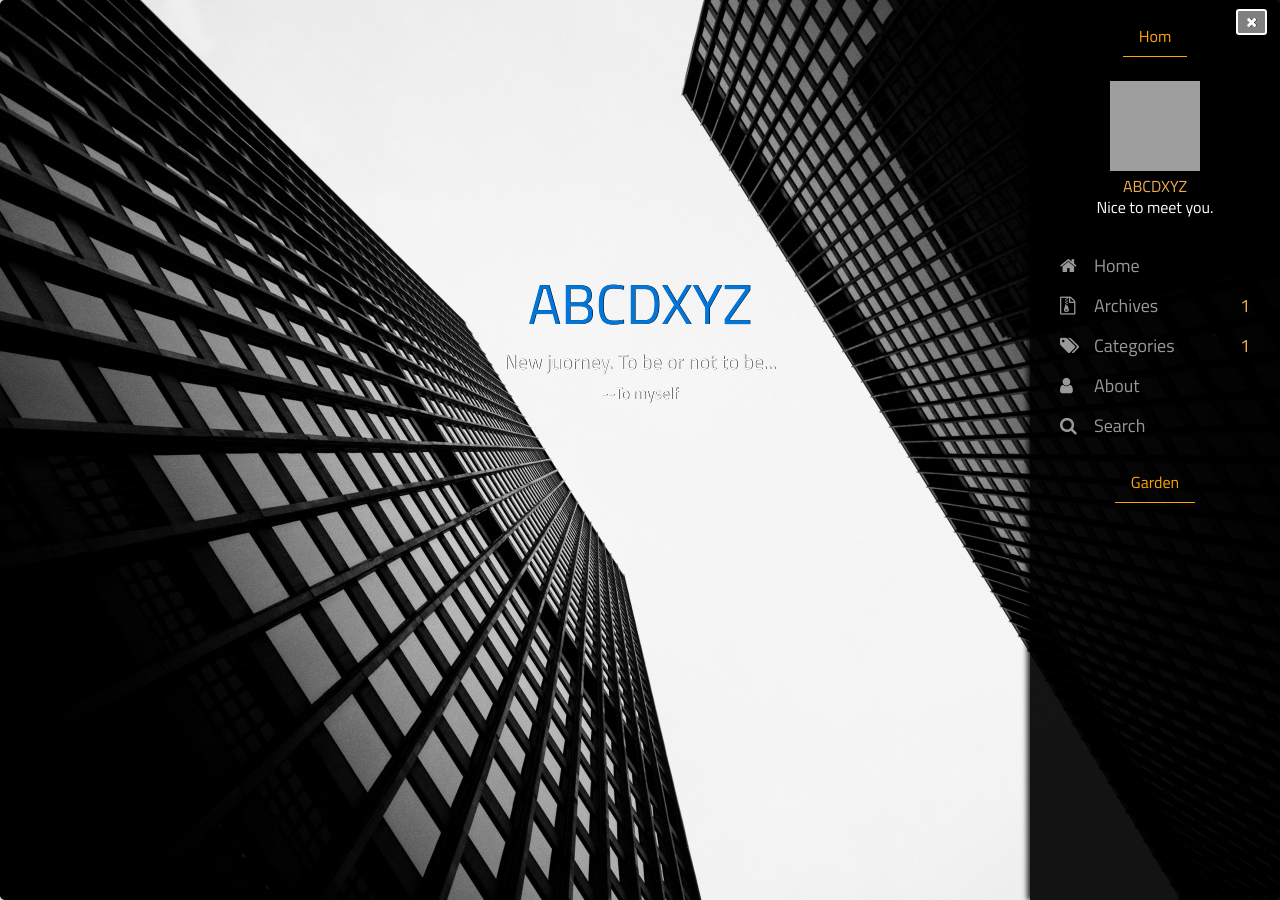
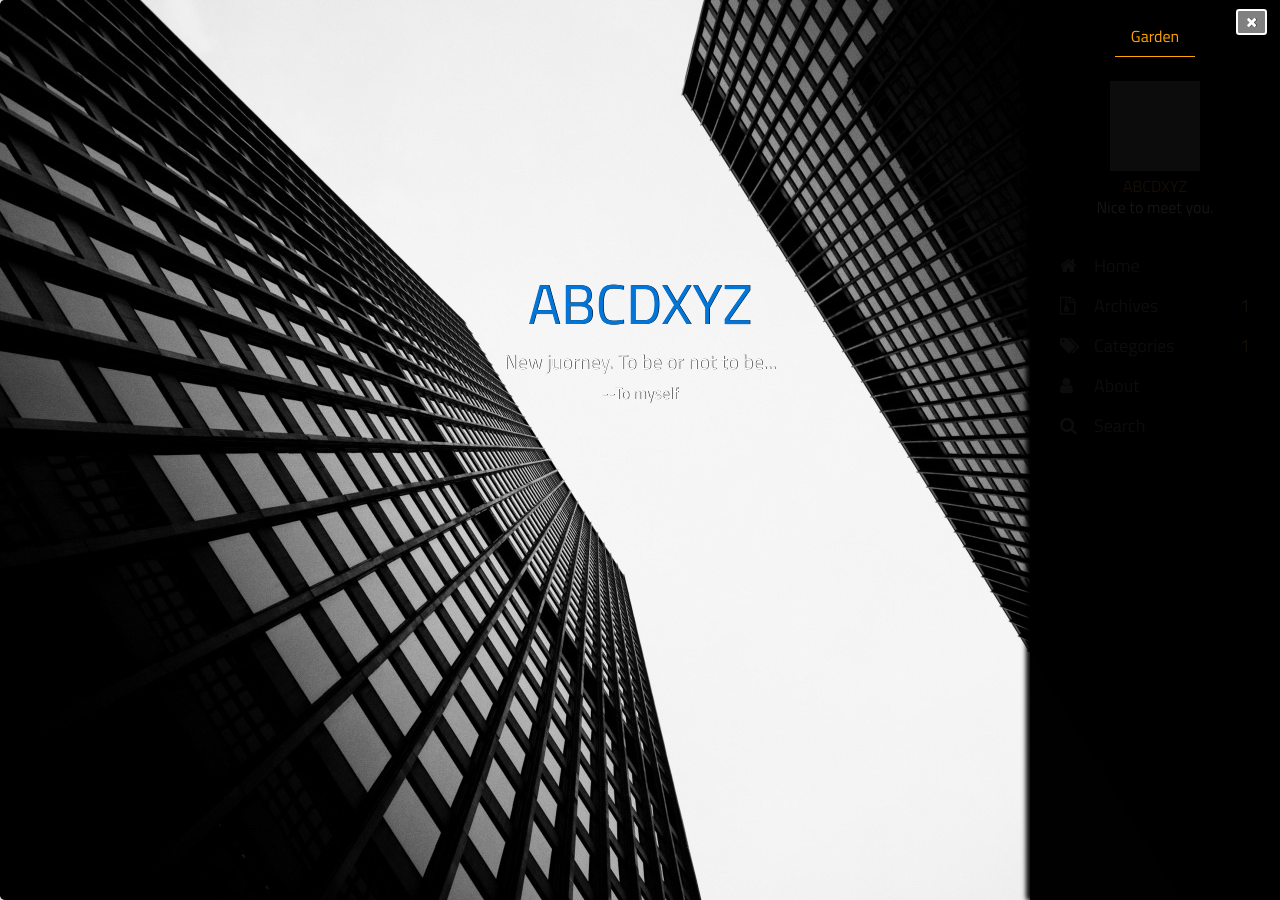
Before and after one commit to abcdxyzs/ABCDXYZs.blog.backup, a Jekyll site: the page built from index.html, in a window 1280 px wide and 900 px high. Built offline with Jekyll 4.4.1, drawn with Linux system fonts in a browser that asks for light colours; Markdown is read by kramdown in place of the engine named in the settings; the list of posts is cut into pages by our own code; grey boxes are pictures that could not be loaded.

Commit message:
statement

```diff
--- a/_includes/navbar.html
+++ b/_includes/navbar.html
@@ -6,7 +6,7 @@
  <!-- Sidebar for desktop -->
  <div id="sidebar-wrapper" class="hidden-xs-down">
     <nav class="nav nav-pills flex-sm-row p-3 justify-content-center">
-        <a class="flex-sm-fill text-sm-center nav-link active" href="#sidebar-home-content" data-toggle="tab" role="tab" id="home">Hom</a>
+        <a class="flex-sm-fill text-sm-center nav-link active" href="#sidebar-home-content" data-toggle="tab" role="tab" id="home">Home</a>
         <a class="flex-sm-fill text-sm-center nav-link hidden-xl-down" href="#sidebar-toc-content" data-toggle="tab" role="tab" id="toc">Toc</a>
     </nav>
     <div class="tab-content" id="tab-content">
@@ -21,6 +21,10 @@
         <div class="tab-pane fade text-sm-left" id="sidebar-toc-content">
         </div>
     </div>
+</div>
+
+<!-- Sidebar for desktop -->
+ <div id="sidebar-wrapper" class="hidden-xs-down">
     <nav class="nav nav-pills flex-sm-row p-3 justify-content-center">
         <a class="flex-sm-fill text-sm-center nav-link active" href="#sidebar-home-content" data-toggle="tab" role="tab" id="home">Garden</a>
         <a class="flex-sm-fill text-sm-center nav-link hidden-xl-down" href="#sidebar-toc-content" data-toggle="tab" role="tab" id="toc">Toc</a>
```
